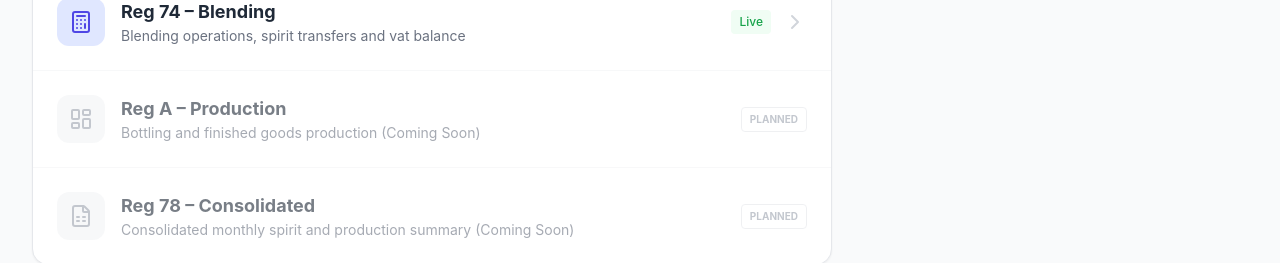
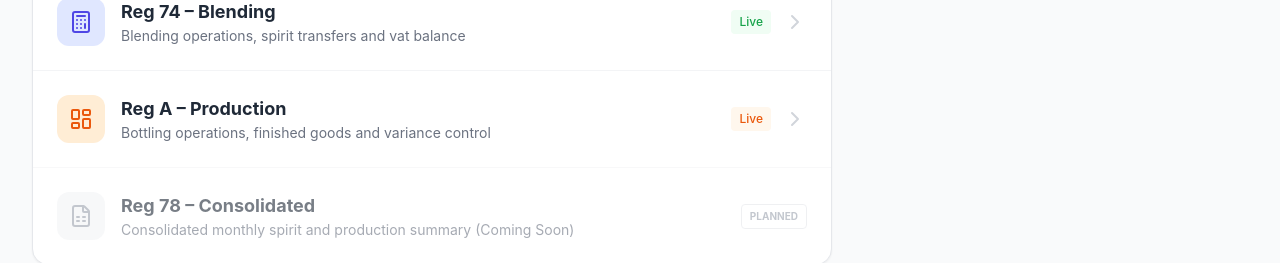
Before and after one commit to saha-trideep/sip2lifedatamanagement, a React (Vite) app in the folder client/: page /registers in a window 1280 px wide. Shown: the part 325-588 px from the top of the page. Built offline with nearby package versions, Linux system fonts and the light colour scheme; no server answers; sample sign-in values are in the browser's storage.

Commit message:
fix: enable Reg-A card in Registers list

```diff
--- a/client/src/pages/Registers.jsx
+++ b/client/src/pages/Registers.jsx
@@ -153,18 +153,24 @@ const Registers = () => {
                                 </div>
                             </div>
 
-                            {/* Reg A - Future */}
-                            <div className="p-6 opacity-60 cursor-not-allowed flex items-center justify-between">
+                            {/* Reg A */}
+                            <div
+                                onClick={() => navigate('/registers/reg-a')}
+                                className="p-6 hover:bg-gray-50 transition cursor-pointer group flex items-center justify-between"
+                            >
                                 <div className="flex items-center gap-4">
-                                    <div className="p-3 bg-gray-100 text-gray-400 rounded-xl">
+                                    <div className="p-3 bg-orange-100 text-orange-600 rounded-xl group-hover:bg-orange-600 group-hover:text-white transition-colors">
                                         <LayoutDashboard size={24} />
                                     </div>
                                     <div>
-                                        <h3 className="text-lg font-bold text-gray-800">Reg A – Production</h3>
-                                        <p className="text-sm text-gray-500">Bottling and finished goods production (Coming Soon)</p>
+                                        <h3 className="text-lg font-bold text-gray-800 group-hover:text-orange-600">Reg A – Production</h3>
+                                        <p className="text-sm text-gray-500">Bottling operations, finished goods and variance control</p>
                                     </div>
                                 </div>
-                                <span className="text-[10px] font-bold text-gray-400 border border-gray-200 px-2 py-1 rounded">PLANNED</span>
+                                <div className="flex items-center gap-3">
+                                    <span className="text-xs font-medium text-orange-600 bg-orange-50 px-2 py-1 rounded">Live</span>
+                                    <ChevronRight className="text-gray-300 group-hover:text-orange-600" />
+                                </div>
                             </div>
 
                             {/* Reg 78 - Future */}
```
